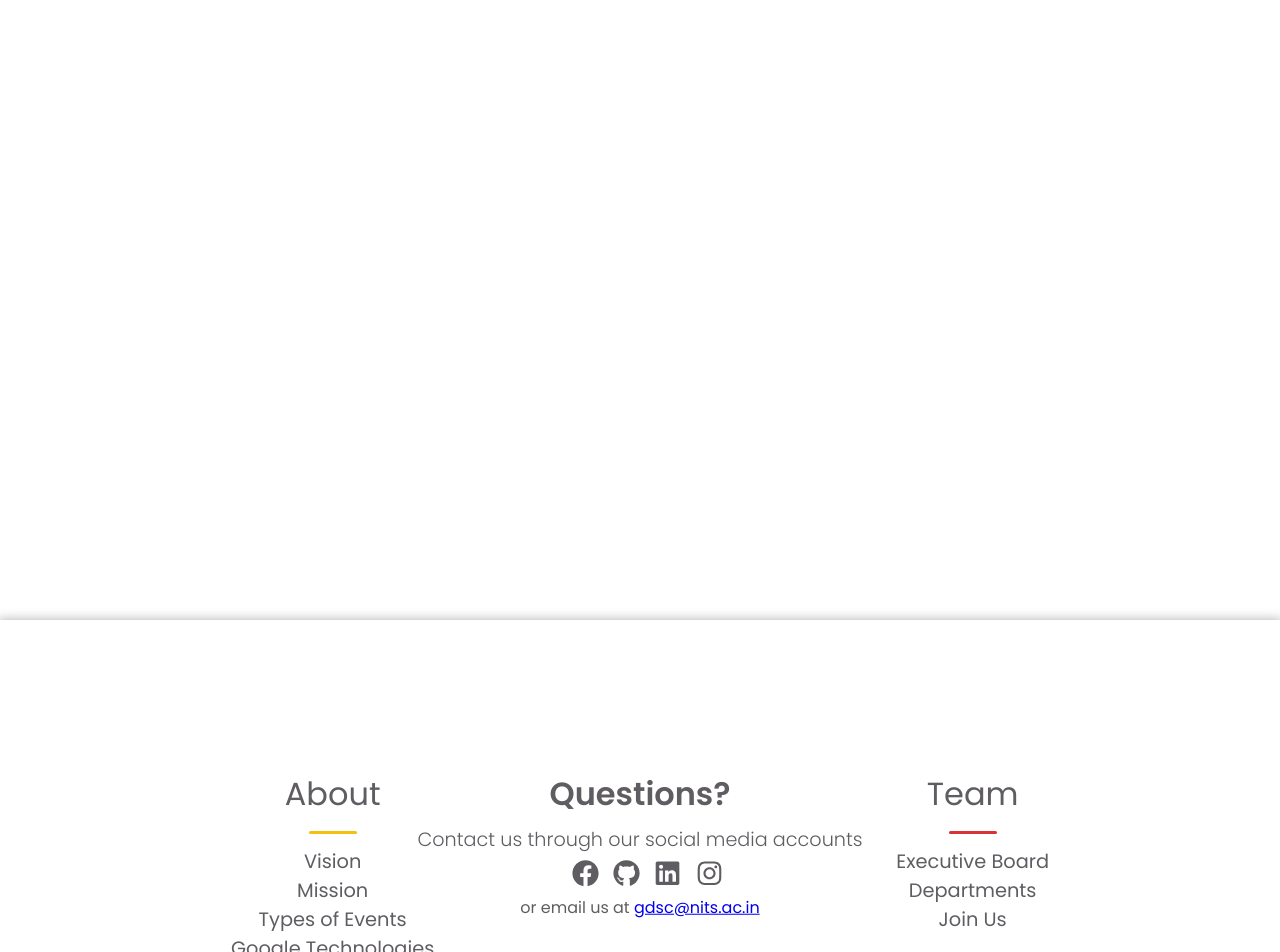
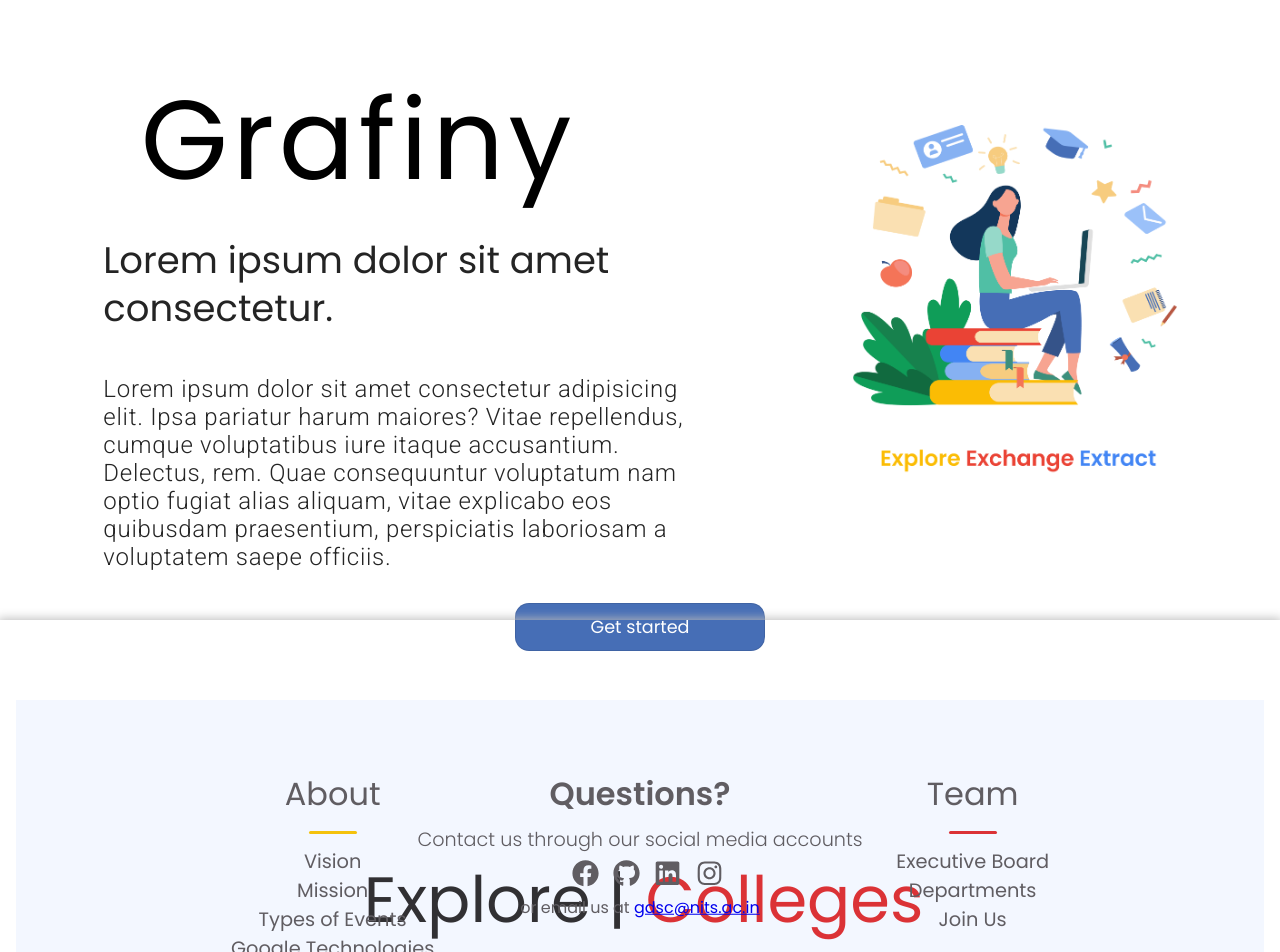
Before and after one commit to gdsc-nits-org/grafiny-client, a React (Vite) app: page / in a window 1280 px wide. Shown: the part 180-1132 px from the top of the page. Built offline with nearby package versions, Linux system fonts and the light colour scheme.

Commit message:
FIX: Merge complete

```diff
--- a/src/Pages/Home/Home.jsx
+++ b/src/Pages/Home/Home.jsx
@@ -1,7 +1,15 @@
+import { Explore, Landing, Institutions } from "../../Components";
+
 import style from "./Home.module.scss";
 
 const Home = () => {
-  return <main className={style.home}></main>;
+  return (
+    <main className={style.home}>
+      <Landing />
+      <Explore />
+      <Institutions />
+    </main>
+  );
 };
 
 export default Home;
```
